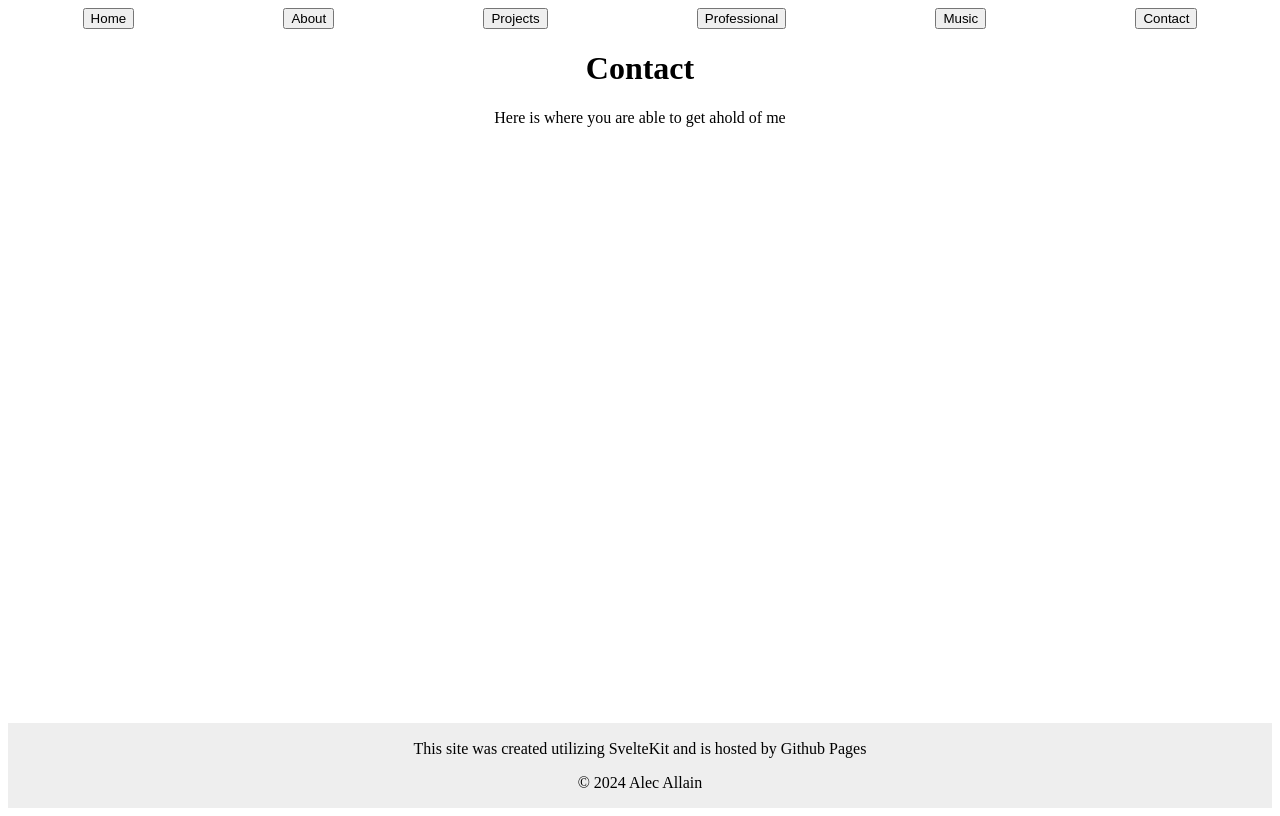
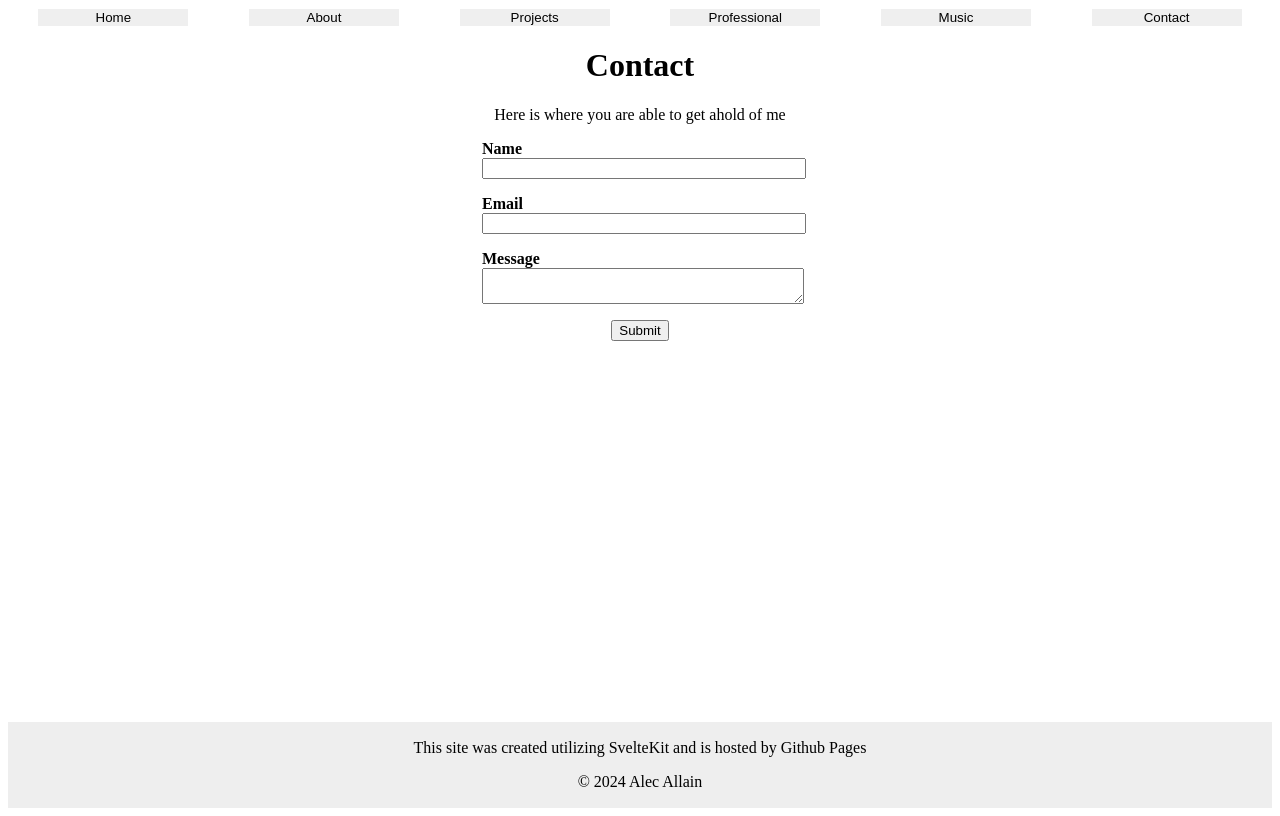
Before and after one commit to alecallain/alecallain.github.io, a SvelteKit app: page /contact in a window 1280 px wide. Built offline with nearby package versions, Linux system fonts and the light colour scheme.

Commit message:
Added a form element to Contact page; Added Contact page.server for handling the call for email; Added respective styling for Contact page; Added route for a Blog section with some fake data; Adjusted style for header

```diff
--- a/src/lib/components/Footer.svelte
+++ b/src/lib/components/Footer.svelte
@@ -10,7 +10,7 @@
 <style>
     footer {
         text-align: center;
-        padding: 0.5px;
+        padding: 1px;
         background-color: #eee;
     }
 </style>
--- a/src/lib/components/Navigation.svelte
+++ b/src/lib/components/Navigation.svelte
@@ -1,5 +1,7 @@
 <script lang="ts">
     import { base } from '$app/paths';
+
+    let isOpen = false;
 </script>
 
 <nav>
@@ -8,6 +10,7 @@
     <a href="{base}/projects"><button>Projects</button></a>
     <a href="{base}/professional"><button>Professional</button></a>
     <a href="{base}/music"><button>Music</button></a>
+<!--    <a href="{base}/blog"><button>Blog</button></a>-->
     <a href="{base}/contact"><button>Contact</button></a>
 </nav>
 
@@ -20,4 +23,11 @@
     a {
         background: none;
     }
+
+    button {
+        /*background: none;*/
+        border: none;
+        cursor: pointer;
+        width: 150px
+    }
 </style>
--- /dev/null
+++ b/src/routes/blog/[slug]/+page.svelte
@@ -0,0 +1 @@
+<h1>Test Blog</h1>
--- /dev/null
+++ b/src/routes/contact/+page.server.js
@@ -0,0 +1,8 @@
+export const prerender = false;
+
+export const actions = {
+    send: async () => {
+        // TODO send email
+        return { success: false, message: "Cant send nyo email yet :(" };
+    }
+}
--- a/src/routes/contact/+page.svelte
+++ b/src/routes/contact/+page.svelte
@@ -1,8 +1,62 @@
-<script lang="ts"></script>
+<script lang="ts">
+    import { enhance } from '$app/forms';
+
+    let name : string;
+    let email : string;
+    let message : string;
+    let emailResponse : string;
+</script>
 
 <div class="routeContent">
     <h1>Contact</h1>
     <p>Here is where you are able to get ahold of me</p>
+
+    <div class="formArea">
+        <form method="POST" action="?/send">
+            <label>
+                Name
+                <input id="name" required type="text" placeholder="" bind:value={name} />
+            </label>
+            <label>
+                Email
+                <input id="email" required type="email" placeholder="" bind:value={email} />
+            </label>
+            <label>
+                Message
+                <textarea id="message" required bind:value={message}></textarea>
+            </label>
+            <button>Submit</button>
+        </form>
+        <!--{#if emailResponse}-->
+        <!--    <p>{emailResponse}</p>-->
+        <!--{/if}-->
+    </div>
 </div>
 
-<style></style>
+<style>
+    .formArea {
+        width: 25%;
+        margin: 0 auto 1.5rem;
+    }
+
+    form {
+        margin: 0 auto
+    }
+
+    label {
+        text-align: left;
+        display: block;
+        font-weight: bold;
+        margin-bottom: 1rem;
+    }
+
+    input, textarea {
+        display: block;
+        width: 100%;
+        margin: 0
+    }
+
+    textarea {
+        font-family: sans-serif;
+    }
+</style>
```
Also changed, not shown: src/app.css (+7 -0 lines), src/routes/blog/+page.svelte (added, +10 -0 lines).
